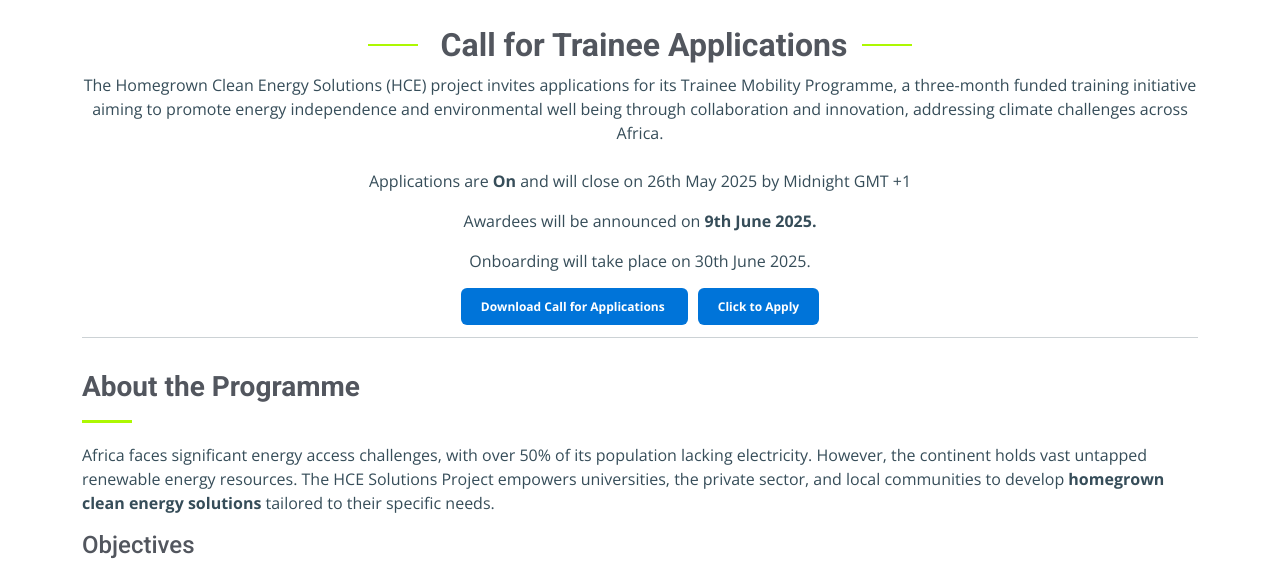
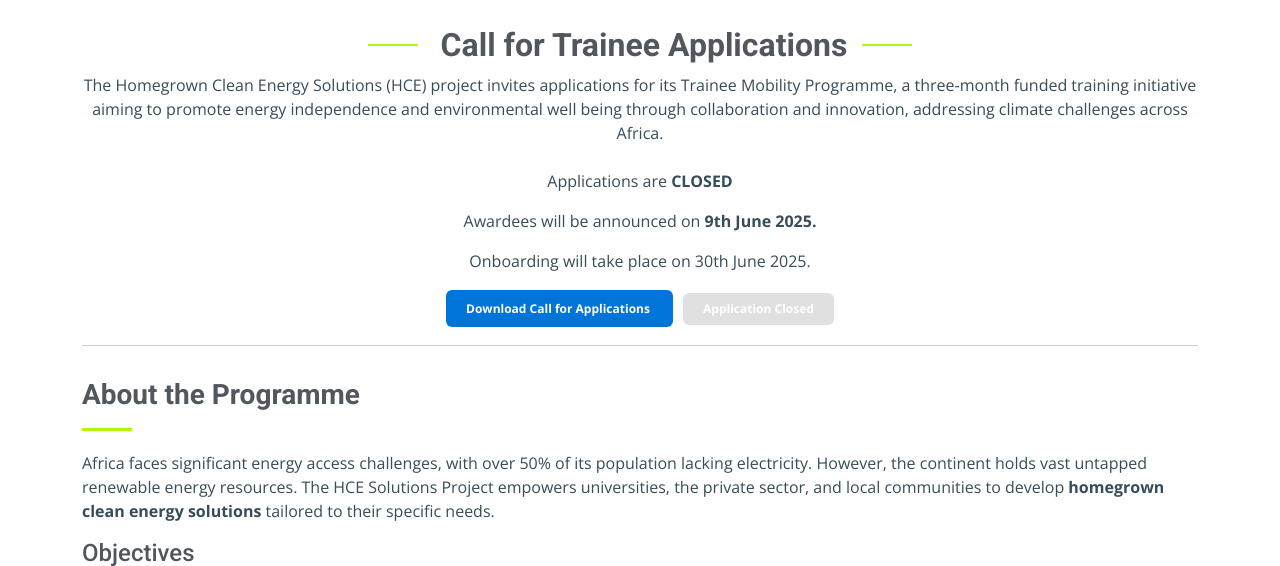
Before and after one commit to Alben-cmd/hce_solutions, a Laravel app: page /trainee_mobility in a window 1280 px wide. Shown: the part 335-901 px from the top of the page. Run offline with Laravel 8, Linux system fonts and the light colour scheme; some libraries are stand-ins or nearby versions.

Commit message:
close training

```diff
--- a/resources/views/front/index.blade.php
+++ b/resources/views/front/index.blade.php
@@ -28,8 +28,8 @@
                 </em></a></marquee> -->
 
                 <marquee class="alert alert-dark" role="alert" style="color:#034da1; padding:0;">
-                  🎓 Applications for the <strong>Trainee Mobility Programme in Clean Energy Solutions</strong> are NOW OPEN! 📅
-                  Apply before <strong>26th May 2025</strong> for a chance to gain hands-on training and a monthly stipend of €1,230. For more details, visit our <em><a href="{{ route('trainee') }}" style="color: rgb(255, 0, 0); text-decoration: underline;">Trainee Programme Page</a></em>.
+                  🎓 Applications for the <strong>Trainee Mobility Programme in Clean Energy Solutions</strong> are NOW CLOSED! 📅
+                  Awardees will be announced on 9th June 2025, visit our <em><a href="{{ route('trainee') }}" style="color: rgb(255, 0, 0); text-decoration: underline;">Trainee Programme Page</a></em> for more details.
               </marquee>
               <!-- Scholarship alert ends -->
             </div>
--- a/resources/views/front/opportunities/trainee.blade.php
+++ b/resources/views/front/opportunities/trainee.blade.php
@@ -28,7 +28,7 @@
             <h2> Call for Trainee Applications</h2>
             <p>The Homegrown Clean Energy Solutions (HCE) project invites applications for its Trainee Mobility Programme, a three-month funded training initiative aiming to promote energy independence and environmental well being through collaboration and innovation, addressing climate challenges across Africa. </p>
             <br>
-            <p class="pb-3">Applications are <strong>On</strong> and will close on 26th May 2025 by Midnight GMT +1</p>
+            <p class="pb-3">Applications are <strong>CLOSED</strong></p>
             <p class="pb-3">Awardees will be announced on<strong>  9th June 2025.</strong> </p>
             <p>Onboarding will take place on 30th June 2025.</p>
             <!-- Download and apply Button -->
@@ -36,9 +36,12 @@
                 <a href="{{ asset('main/assets/img/trainee_call.pdf') }}" download class="badge badge-pill badge-info" style="background-color: #0074D9; color: white; padding: 10px 20px; margin-right: 10px;">
                     Download Call for Applications
                 </a>
-                <a href="https://bit.ly/HCE_TraineeApply" download class="badge badge-pill badge-info" style="background-color: #0074D9; color: white; padding: 10px 20px;">
+                <!-- <a href="https://bit.ly/HCE_TraineeApply" download class="badge badge-pill badge-info" style="background-color: #0074D9; color: white; padding: 10px 20px;">
                     Click to Apply
-                </a>
+                </a> -->
+                <span class="badge badge-pill badge-info" style="background-color: #cccccc; color: white; padding: 10px 20px; cursor: not-allowed; opacity: 0.6;">
+                    Application Closed
+                </span>
             </div>
             <hr>
           </div><!-- End Section Title -->
@@ -283,9 +286,9 @@
                         <a href="{{ asset('main/assets/img/trainee_call.pdf') }}" download class="badge badge-pill badge-info" style="background-color: #0074D9; color: white; padding: 10px 20px; margin-right: 10px;">
                             Download Call for Applications
                         </a>
-                        <a href="https://bit.ly/HCE_TraineeApply" download class="badge badge-pill badge-info" style="background-color: #0074D9; color: white; padding: 10px 20px;">
-                            Click to Apply
-                        </a>
+                        <span class="badge badge-pill badge-info" style="background-color: #cccccc; color: white; padding: 10px 20px; cursor: not-allowed; opacity: 0.6;">
+                            Application Closed
+                        </span>
                     </div>
 
 
```
